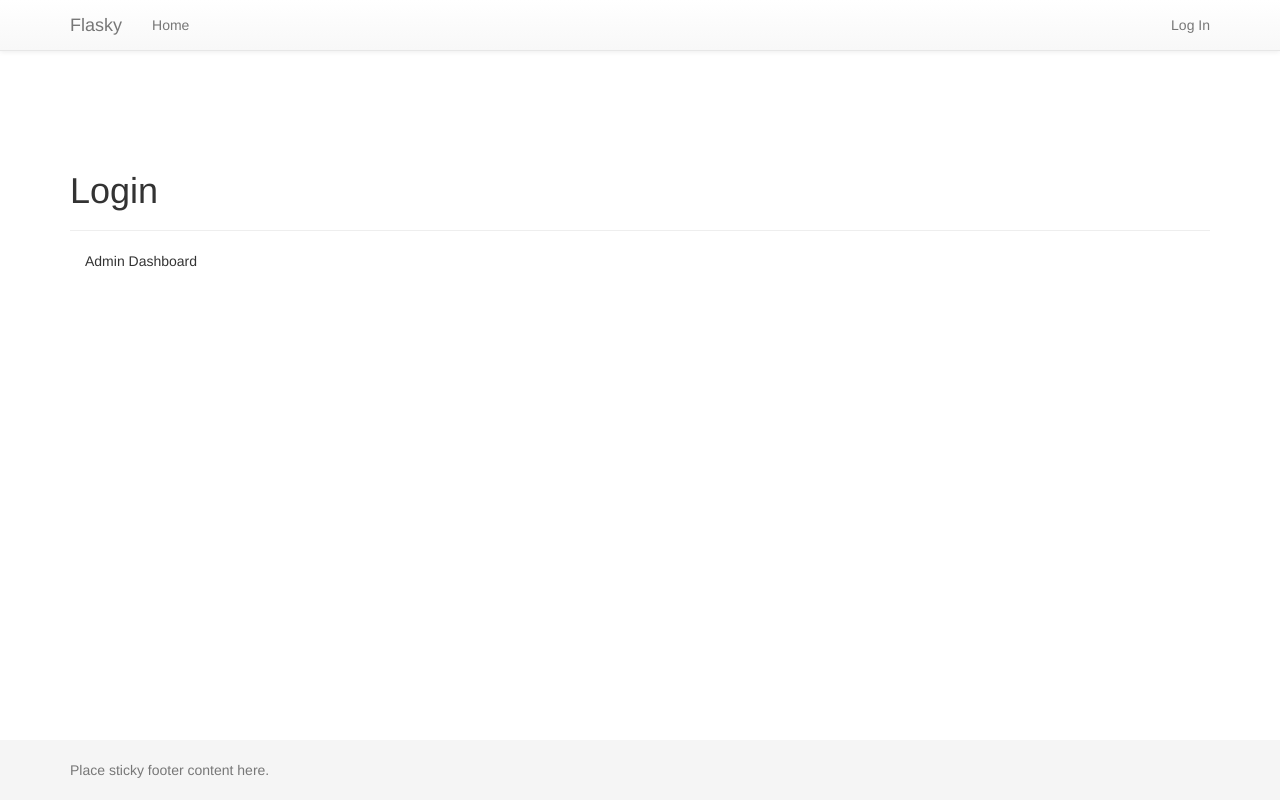
After one commit to Joss-Steward/CrewScoreboard, a Python web app: template CrewScoreboard/CrewScoreboard/templates/admin/admin_dashboard.html in a window 1280 px wide. The commit adds this page. Run offline with Jinja, Linux system fonts and the light colour scheme; the template is opened without the code that fills it, so the values that code supplies are empty; some libraries are stand-ins or nearby versions.

```diff
--- a/CrewScoreboard/CrewScoreboard/__init__.py
+++ b/CrewScoreboard/CrewScoreboard/__init__.py
@@ -41,5 +41,9 @@ def create_app(config_name):
     from .auth import auth as auth_blueprint
     app.register_blueprint(auth_blueprint, url_prefix='/auth')
 
+    app.logger.debug("Adding 'admin' blueprint")
+    from .admin import admin as admin_blueprint
+    app.register_blueprint(admin_blueprint, url_prefix='/admin')
+
     app.logger.info("Application created successfully")
     return app
--- /dev/null
+++ b/CrewScoreboard/CrewScoreboard/templates/admin/admin_dashboard.html
@@ -0,0 +1,12 @@
+{% extends "layout.html" %}
+
+{% block title %}Flasky - Login{% endblock %}
+
+{% block page_content %}
+<div class="page-header">
+    <h1>Login</h1>
+</div>
+<div class="col-md-4">
+    <p>Admin Dashboard</p>
+</div>
+{% endblock %}
--- a/CrewScoreboard/CrewScoreboard/templates/layout.html
+++ b/CrewScoreboard/CrewScoreboard/templates/layout.html
@@ -1,33 +1,33 @@
-<html>
-
+<!DOCTYPE html>
+<html lang="en">
+<head>
     {% block head %}
-<head>
     <meta charset="utf-8">
     <meta name="viewport" content="width=device-width, initial-scale=1">
+    <title>{% block title %}{% endblock %} - My Webpage</title>
     <script type="text/javascript" src="http://cdnjs.cloudflare.com/ajax/libs/jquery/2.0.3/jquery.min.js"></script>
 
     <link rel="stylesheet" href="https://maxcdn.bootstrapcdn.com/bootstrap/3.3.6/css/bootstrap.min.css"
-          integrity="sha384-1q8mTJOASx8j1Au+a5WDVnPi2lkFfwwEAa8hDDdjZlpLegxhjVME1fgjWPGmkzs7" crossorigin="anonymous">
+          integrity="sha384-1q8mTJOASx8j1Au+a5WDVnPi2lkFfwwEAa8hDDdjZlpLegxhjVME1fgjWPGmkzs7" crossorigin="anonymous"/>
 
     <!-- Optional theme -->
     <link rel="stylesheet" href="https://maxcdn.bootstrapcdn.com/bootstrap/3.3.6/css/bootstrap-theme.min.css"
-          integrity="sha384-fLW2N01lMqjakBkx3l/M9EahuwpSfeNvV63J5ezn3uZzapT0u7EYsXMjQV+0En5r" crossorigin="anonymous">
+          integrity="sha384-fLW2N01lMqjakBkx3l/M9EahuwpSfeNvV63J5ezn3uZzapT0u7EYsXMjQV+0En5r" crossorigin="anonymous"/>
 
     <!-- Latest compiled and minified JavaScript -->
-    <script src="https://maxcdn.bootstrapcdn.com/bootstrap/3.3.6/js/bootstrap.min.js"
-            integrity="sha384-0mSbJDEHialfmuBBQP6A4Qrprq5OVfW37PRR3j5ELqxss1yVqOtnepnHVP9aJ7xS" crossorigin="anonymous"></script>
+    <!--<script src="https://maxcdn.bootstrapcdn.com/bootstrap/3.3.6/js/bootstrap.min.js"
+            integrity="sha384-0mSbJDEHialfmuBBQP6A4Qrprq5OVfW37PRR3j5ELqxss1yVqOtnepnHVP9aJ7xS" crossorigin="anonymous"></script>-->
 
-    <link href="http://cdnjs.cloudflare.com/ajax/libs/font-awesome/4.3.0/css/font-awesome.min.css" rel="stylesheet" type="text/css">
+    <link href="http://cdnjs.cloudflare.com/ajax/libs/font-awesome/4.3.0/css/font-awesome.min.css" rel="stylesheet" type="text/css"/>
 
-    <link rel="stylesheet" href="{{ url_for('static', filename='content/site.css') }}" type="text/css">
+    <link rel="stylesheet" href="{{ url_for('static', filename='content/site.css') }}" type="text/css"/>
 
     <!--<script type="text/javascript" src="http://netdna.bootstrapcdn.com/bootstrap/3.3.4/js/bootstrap.min.js"></script>
     <link href="http://pingendo.github.io/pingendo-bootstrap/themes/default/bootstrap.css" rel="stylesheet" type="text/css">-->
-    <link rel="shortcut icon" href="{{ url_for('static', filename='favicon.ico') }}" type="image/x-icon">
-    <link rel="icon" href="{{ url_for('static', filename='favicon.ico') }}" type="image/x-icon">
+    <link rel="shortcut icon" href="{{ url_for('static', filename='favicon.ico') }}" type="image/x-icon"/>
+    <link rel="icon" href="{{ url_for('static', filename='favicon.ico') }}" type="image/x-icon"/>
+    {% endblock %}
 </head>
-{% endblock %}
-
 <body>
     {% block navbar %}
     <div class="navbar navbar-default navbar-static-top">
@@ -78,42 +78,6 @@
             <p class="text-muted">Place sticky footer content here.</p>
         </div>
     </footer>
-    <!--<footer class="section section-primary">
-        <div class="container">
-            <div class="row">
-                <div class="col-sm-6">
-                    <h1>Footer header</h1>
-                    <p>
-                        Lorem ipsum dolor sit amet, consectetur adipisici elit,
-                        <br>sed eiusmod tempor incidunt ut labore et dolore magna aliqua.
-                        <br>Ut enim ad minim veniam, quis nostrud
-                    </p>
-                </div>
-                <div class="col-sm-6">
-                    <p class="text-info text-right">
-                        <br>
-                        <br>
-                    </p>
-                    <div class="row">
-                        <div class="col-md-12 hidden-lg hidden-md hidden-sm text-left">
-                            <a href="#"><i class="fa fa-3x fa-fw fa-instagram text-inverse"></i></a>
-                            <a href="#"><i class="fa fa-3x fa-fw fa-twitter text-inverse"></i></a>
-                            <a href="#"><i class="fa fa-3x fa-fw fa-facebook text-inverse"></i></a>
-                            <a href="#"><i class="fa fa-3x fa-fw fa-github text-inverse"></i></a>
-                        </div>
-                    </div>
-                    <div class="row">
-                        <div class="col-md-12 hidden-xs text-right">
-                            <a href="#"><i class="fa fa-3x fa-fw fa-instagram text-inverse"></i></a>
-                            <a href="#"><i class="fa fa-3x fa-fw fa-twitter text-inverse"></i></a>
-                            <a href="#"><i class="fa fa-3x fa-fw fa-facebook text-inverse"></i></a>
-                            <a href="#"><i class="fa fa-3x fa-fw fa-github text-inverse"></i></a>
-                        </div>
-                    </div>
-                </div>
-            </div>
-        </div>
-    </footer>-->
 </body>
 
 {% block scripts %}
```
Also changed, not shown: CrewScoreboard/CrewScoreboard/models.py (+5 -2 lines), 1 other file. Lines whose indentation alone changed are shown as unchanged.
